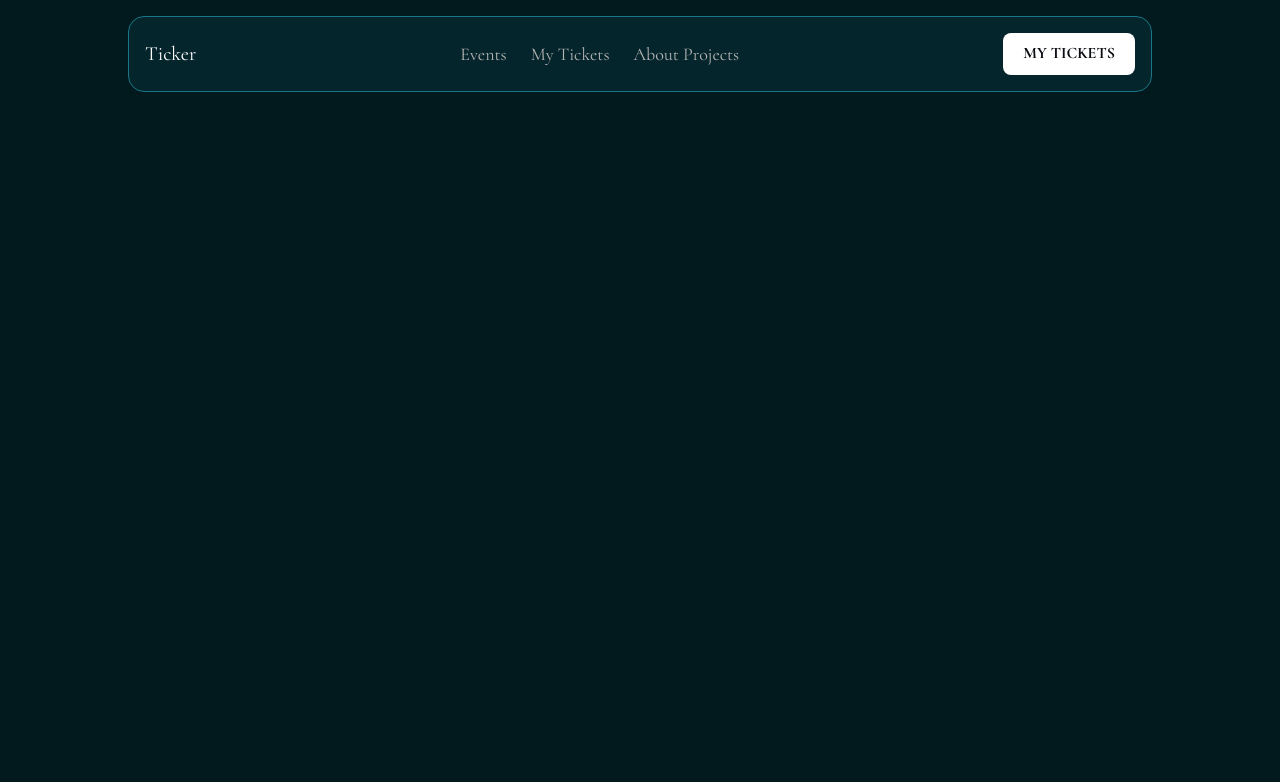
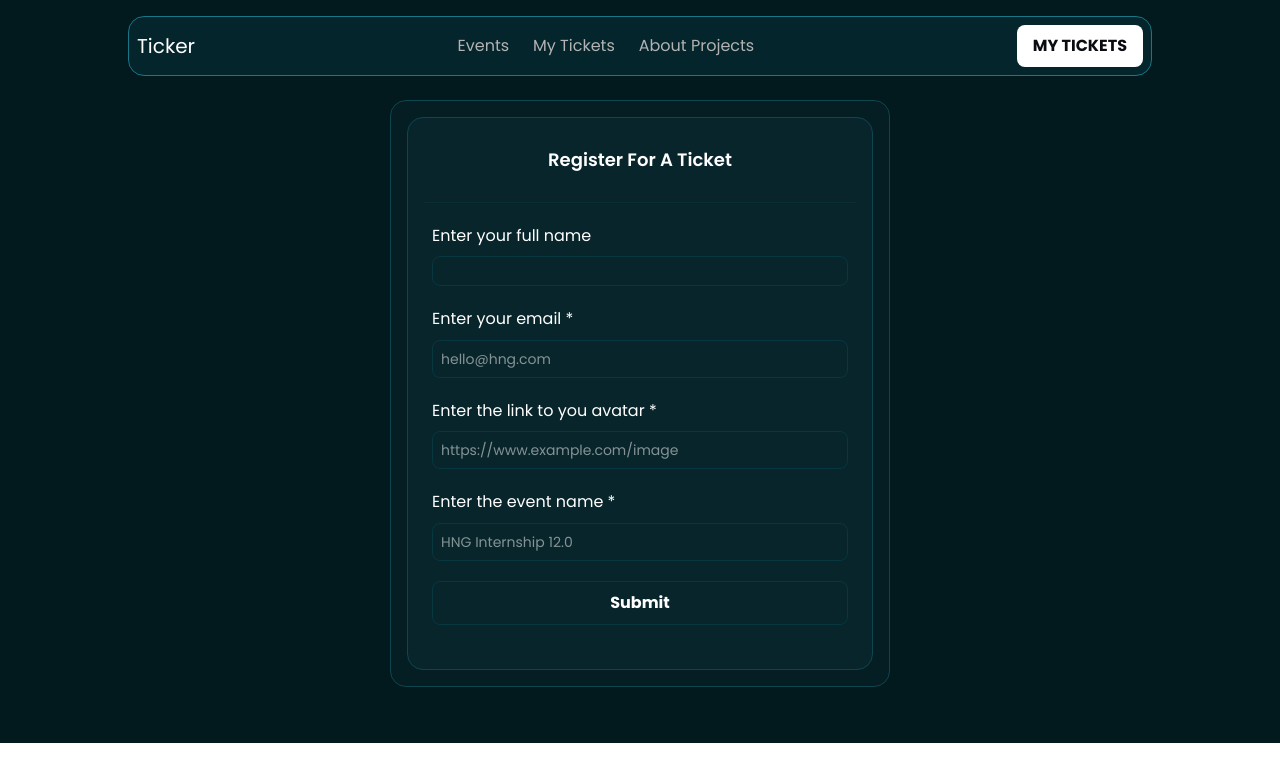
Before and after one commit to emmanuelcobbinah007/hngx-stage2-ticketgenerator, a React (Vite) app in the folder ticket_generator/: page / in a window 1280 px wide. Shown: the top 782 px of the page. Built offline with nearby package versions, Linux system fonts and the light colour scheme; a web font is replaced by a local one.

Commit message:
done with the main frontend for the form

```diff
--- a/ticket_generator/src/App.css
+++ b/ticket_generator/src/App.css
@@ -1,6 +1,6 @@
 @import "tailwindcss";
 body {
-  font-family: 'Cormorant', serif;
+  font-family: 'Poppins', serif;
   font-weight: 400; /* Regular weight */
   font-size: 16px;  /* Adjust as needed */
   line-height: 1.6;
@@ -9,7 +9,7 @@ body {
 
 /* Example for different weights */
 h1, h2, h3 {
-  font-weight: 700; /* Bold for headings */
+  font-weight: 600;
 }
 
 em {
--- a/ticket_generator/src/App.jsx
+++ b/ticket_generator/src/App.jsx
@@ -1,12 +1,14 @@
 import Navbar from './components/Navbar'
+import TicketForm from './components/TicketForm'
 import './App.css'
 
 function App() {
 
   return (
-      <div className='text-white bg-[#02191D] h-screen font-comorant'>
-        <div className='pt-4 w-[80%] mx-auto'>
+      <div className='text-white bg-[#02191D]'>
+        <div className='py-4 w-[80%] mx-auto'>
         <Navbar />
+        <TicketForm/>
         </div>
       </div>
   )
--- a/ticket_generator/src/components/Navbar.jsx
+++ b/ticket_generator/src/components/Navbar.jsx
@@ -2,14 +2,14 @@ import React from 'react'
 
 const Navbar = () => {
   return (
-        <div className='bg-[#05252C] flex justify-between items-center p-4 rounded-2xl border border-[#197686]'>
+        <div className='bg-[#05252C] flex justify-between items-center p-2 rounded-2xl border border-[#197686]'>
             <p className='text-xl'>Ticker</p>
-            <div className='text-lg'>
+            <div className='text-md'>
                 <a className='mx-3 text-[#b3b3b3] hover:text-[#fff] hover:scale-105 duration-300' href="#">Events</a>
                 <a className='mx-3 text-[#b3b3b3] hover:text-[#fff] hover:scale-105 duration-300' href="#">My Tickets</a>
                 <a className='mx-3 text-[#b3b3b3] hover:text-[#fff] hover:scale-105 duration-300' href="#">About Projects</a>
             </div>
-            <button className='font-extrabold bg-white text-[#0A0C11] px-5 py-2 rounded-lg hover:cursor-pointer hover:scale-105 duration-300'>MY TICKETS</button>
+            <button className='font-bold bg-white text-[#0A0C11] px-4 py-2 rounded-lg hover:cursor-pointer hover:scale-105 duration-300'>MY TICKETS</button>
         </div>
   )
 }
--- /dev/null
+++ b/ticket_generator/src/components/TicketForm.jsx
@@ -0,0 +1,32 @@
+import React from 'react'
+
+const TicketForm = () => {
+  return (
+    <div className='my-6'>
+        <div className='p-4 rounded-2xl border border-[#0E464F] bg-[#041E23] max-w-[500px] mx-auto mb-10'>
+            <div className='p-4 rounded-2xl border border-[#0E464F] bg-[#08252B]'>
+            <h1 className='px-2 py-3 text-lg text-center'>Register For A Ticket</h1>
+            <hr className="w-full mx-auto mt-4 bg-[#0E464F] h-px border-t-0  bg-gradient-to-r from-transparent via-[#0E464F] to-transparent opacity-25 dark:opacity-100"/>
+            <form className='p-2 mt-3' action="submit">
+                <label className='text-md' htmlFor="fullName" name="fullName">Enter your full name</label>
+                <input className='text-sm mt-2 mb-5 block w-full p-1 rounded-lg border border-[#07373F]' type="text" name="fullName" id="fullName" />
+
+                <label className='text-md' htmlFor="email" name="email">Enter your email *</label>
+                <input className='text-sm mt-2 mb-5 block w-full p-2 rounded-lg border border-[#07373F]' type="email" name="email" id="email" placeholder='hello@hng.com' />
+
+                <label className='text-md' htmlFor="avatar" name="avatar">Enter the link to you avatar *</label>
+                <input className='text-sm mt-2 mb-5 block w-full p-2 rounded-lg border border-[#07373F]' type="url" name="avatar" id="avatar" placeholder='https://www.example.com/image' />
+
+                <label className='text-md' htmlFor="event" name="event">Enter the event name *</label>
+                <input className='text-sm mt-2 mb-5 block w-full p-2 rounded-lg border border-[#07373F]' type="text" name="event" id="event" placeholder='HNG Internship 12.0' />
+
+                <input className='text-md font-bold mt-2 mb-5 block w-full p-2 rounded-lg border border-[#07373F] hover:cursor-pointer hover:scale-105 hover:bg-[#07373F] duration-300 ease-in-out' type="submit" />
+
+            </form>
+            </div>
+        </div>
+    </div>
+  )
+}
+
+export default TicketForm
```
